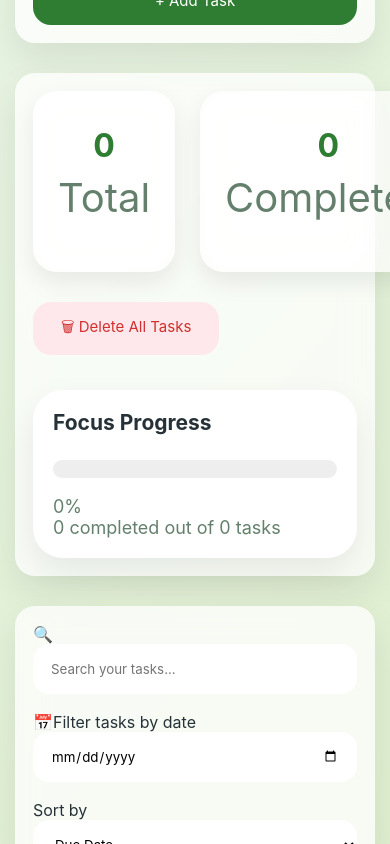
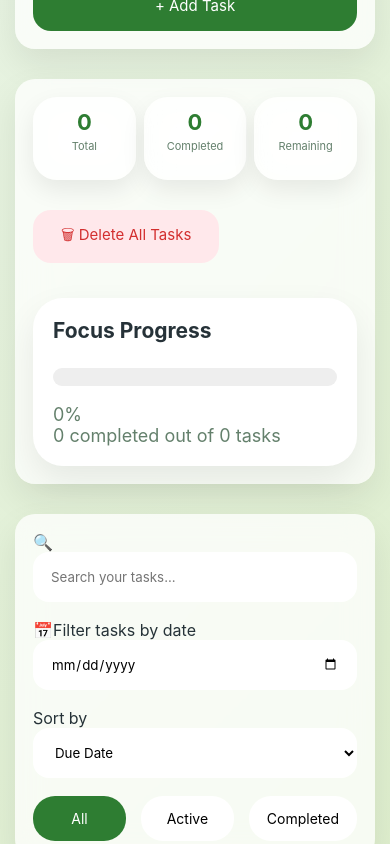
Before and after one commit to Arjon22/focusflow, a React (Vite) app: page /tasks in a window 390 px wide. Shown: the part 920-1764 px from the top of the page. Built offline with nearby package versions, Linux system fonts and the light colour scheme.

Commit message:
Polish responsive UI and fix dashboard warnings

```diff
--- a/src/pages/Dashboard.jsx
+++ b/src/pages/Dashboard.jsx
@@ -2,6 +2,7 @@ import ProductivityChart from "../components/ProductivityChart";
 import UpcomingTasks from "../components/UpcomingTasks";
 import PriorityOverview from "../components/PriorityOverview";
 import FocusMessage from "../components/FocusMessage";
+import { useState } from "react";
 
 function Dashboard({ tasks = [] }) {
   const totalTasks = tasks.length;
@@ -68,8 +69,9 @@ const lowPriorityTasks = tasks.filter(
     "Your future self will thank you."
   ];
 
-  const message =
-    messages[Math.floor(Math.random() * messages.length)];
+  const [message] = useState(
+  messages[Math.floor(Math.random() * messages.length)]
+);
 
   return (
     <div className="dashboard">
@@ -135,6 +137,15 @@ const lowPriorityTasks = tasks.filter(
           <strong>{highPriorityTasks}</strong>
           <span>High Priority</span>
         </div>
+        <div className="dashboard-card">
+  <strong>{mediumPriorityTasks}</strong>
+  <span>Medium Priority</span>
+</div>
+
+<div className="dashboard-card">
+  <strong>{lowPriorityTasks}</strong>
+  <span>Low Priority</span>
+</div>
 
       </div>
 
--- a/src/styles/calendar.css
+++ b/src/styles/calendar.css
@@ -1,6 +1,6 @@
 .calendar-page {
     width: 100%;
-    max-width: 1280px;
+    max-width: 1000px;
     margin: 0 auto;
     padding: 40px 30px;
 }
@@ -246,8 +246,12 @@
     .calendar-header {
         margin-bottom: 20px;
     }
+    .calendar-header {
+        gap: 10px;
+    }
     .calendar-header h2 {
-        font-size: 20px;
+        text-align: center;
+        font-size: 18px;
     }
     .calendar-header button {
         width: 40px;
@@ -256,12 +260,12 @@
         font-size: 16px;
     }
     .calendar-grid {
-        gap: 8px;
+        gap: 5px;
     }
     .calendar-date {
-        min-height: 55px;
+        min-height: 45px;
+        font-size: 14px;
         border-radius: 12px;
-        font-size: 15px;
     }
     .calendar-day-name {
         font-size: 13px;
--- a/src/styles/layout.css
+++ b/src/styles/layout.css
@@ -22,9 +22,11 @@ body {
 
 body {
     font-family: "Inter", Arial, sans-serif;
-    background: linear-gradient(135deg, #edf6ef, #dcedc8);
+    background: linear-gradient( 135deg, #edf6ef, #dcedc8);
     color: var(--text);
+    /* navbar spacing */
     padding-top: 80px;
+    /* bottom breathing space */
     padding-bottom: 90px;
 }
 
@@ -36,11 +38,17 @@ body {
 .app,
 .home-page,
 .dashboard,
-.tasks-page {
+.tasks-page,
+.calendar-page,
+.settings-page {
     width: 100%;
     max-width: 1280px;
     margin: 0 auto;
     padding: 40px 30px;
+}
+
+.main-content {
+    width: 100%;
 }
 
 
@@ -55,6 +63,25 @@ body {
 
 
 /* ==========================
+   SECTION HEADER
+========================== */
+
+.section-header {
+    margin-bottom: 30px;
+}
+
+.section-header h1 {
+    color: var(--primary);
+    margin-bottom: 10px;
+}
+
+.section-header p {
+    color: var(--soft-text);
+    line-height: 1.6;
+}
+
+
+/* ==========================
    COMMON SECTION
 ========================== */
 
@@ -64,14 +91,28 @@ body {
 
 
 /* ==========================
+   REMINDER MANAGER
+========================== */
+
+.reminder-manager {
+    position: relative;
+    z-index: 10;
+    margin: 20px auto;
+    width: fit-content;
+}
+
+
+/* ==========================
    TABLET
 ========================== */
 
-@media (max-width: 992px) {
+@media (max-width:992px) {
     .app,
     .home-page,
     .dashboard,
-    .tasks-page {
+    .tasks-page,
+    .calendar-page,
+    .settings-page {
         padding: 30px 20px;
     }
 }
@@ -81,19 +122,14 @@ body {
    MOBILE
 ========================== */
 
-@media (max-width: 700px) {
+@media (max-width:700px) {
     .app,
     .home-page,
     .dashboard,
-    .tasks-page {
+    .tasks-page,
+    .calendar-page,
+    .settings-page {
         max-width: 100%;
         padding: 20px 15px;
     }
 }
-
-.reminder-manager {
-    position: relative;
-    z-index: 10;
-    margin: 20px auto;
-    width: fit-content;
-}
--- a/src/styles/navigation.css
+++ b/src/styles/navigation.css
@@ -93,11 +93,7 @@
 ========================== */
 
 @media (min-width: 701px) {
-    .home-page,
-    .dashboard,
-    .tasks-page,
-    .calendar-page,
-    .settings-page {
+    .main-content {
         margin-left: 260px;
         width: calc(100% - 260px);
     }
--- a/src/styles/settings.css
+++ b/src/styles/settings.css
@@ -1,13 +1,21 @@
+/* ==========================
+   SETTINGS PAGE
+========================== */
+
 .settings-page {
     width: 100%;
-    max-width: 1280px;
+    max-width: 1000px;
     margin: 0 auto;
     padding: 40px 30px;
 }
 
+
+/* HEADER */
+
 .settings-page h1 {
     color: var(--primary);
     margin-bottom: 10px;
+    font-size: 36px;
 }
 
 .settings-page>p {
@@ -15,23 +23,30 @@
     margin-bottom: 30px;
 }
 
+
+/* SETTINGS CARD */
+
 .settings-card {
     background: rgba(255, 255, 255, 0.75);
     backdrop-filter: blur(20px);
-    border-radius: 24px;
-    padding: 30px;
-    box-shadow: 0 15px 35px rgba(0, 0, 0, 0.08);
+    border-radius: 25px;
+    padding: 35px;
+    box-shadow: 0 15px 35px rgba(0, 0, 0, .08);
 }
 
 .settings-card h2 {
     color: var(--primary);
-    margin-bottom: 10px;
+    margin-bottom: 12px;
+    font-size: 24px;
 }
 
 .settings-card p {
     opacity: .75;
-    margin-bottom: 20px;
+    margin-bottom: 25px;
 }
+
+
+/* REMINDER BUTTON */
 
 .reminder-manager {
     display: flex;
@@ -40,9 +55,9 @@
 }
 
 .reminder-manager button {
-    padding: 12px 25px;
+    padding: 12px 28px;
     border: none;
-    border-radius: 14px;
+    border-radius: 16px;
     background: var(--primary);
     color: white;
     font-size: 15px;
@@ -55,3 +70,29 @@
     transform: translateY(-2px);
     box-shadow: 0 8px 20px rgba(0, 0, 0, .15);
 }
+
+
+/* MOBILE */
+
+@media(max-width:700px) {
+    .settings-page {
+        padding: 25px 15px;
+    }
+    .settings-page h1 {
+        font-size: 28px;
+    }
+    .settings-card {
+        padding: 20px;
+        border-radius: 20px;
+    }
+    .settings-card h2 {
+        font-size: 20px;
+    }
+    .reminder-manager {
+        flex-direction: column;
+        align-items: stretch;
+    }
+    .reminder-manager button {
+        width: 100%;
+    }
+}
--- a/src/styles/task.css
+++ b/src/styles/task.css
@@ -175,13 +175,15 @@
 }
 
 .task-filter button {
-    min-width: 110px;
     height: 45px;
-    padding: 0 25px;
+    padding: 0 18px;
+    min-width: 80px;
     border: none;
     border-radius: 22px;
     cursor: pointer;
     background: white;
+    font-size: 14px;
+    white-space: nowrap;
 }
 
 .task-filter .active-filter {
@@ -356,6 +358,8 @@
 .progress-fill {
     transition: width .4s ease;
 }
+
+
 /* ==========================
 EMPTY STATE
 ========================== */
@@ -551,12 +555,19 @@ EMPTY STATE
 /* Mobile adjustment */
 
 @media(max-width:700px) {
-    .task-filter {
-        justify-content: stretch;
+    .task-stats-container {
+        width: 100%;
+        max-width: 100%;
     }
-    .task-filter button {
-        flex: 1;
-        min-width: auto;
+    .stats-cards {
+        display: flex;
+        flex-direction: column;
+        width: 100%;
+        gap: 15px;
+    }
+    .stat-card {
+        width: 100%;
+        padding: 25px 15px;
     }
 }
 
@@ -618,3 +629,74 @@ EMPTY STATE
         font-size: 21px;
     }
 }
+
+.stats-cards {
+    width: 100%;
+    max-width: 100%;
+}
+
+@media(max-width:700px) {
+    .stats-cards {
+        grid-template-columns: repeat(3, 1fr);
+        gap: 8px;
+    }
+    .stat-card {
+        padding: 18px 5px;
+        border-radius: 18px;
+    }
+    .stat-card strong {
+        font-size: 24px;
+        margin-bottom: 5px;
+    }
+    .stat-card span {
+        font-size: 12px;
+    }
+}
+
+
+/* COMPACT MOBILE TASK STATS */
+
+@media (max-width:700px) {
+    .task-stats-container {
+        max-width: 100%;
+    }
+    .stats-cards {
+        display: grid;
+        grid-template-columns: repeat(3, minmax(0, 1fr));
+        gap: 8px;
+    }
+    .stat-card {
+        padding: 12px 4px !important;
+        border-radius: 15px;
+        min-width: 0;
+    }
+    .stat-card strong {
+        font-size: 22px !important;
+        margin-bottom: 4px;
+    }
+    .stat-card span {
+        font-size: 11px !important;
+    }
+}
+
+
+/* DESKTOP TASK STATS COMPACT */
+
+@media (min-width:701px) {
+    .task-stats-container {
+        max-width: 800px;
+    }
+    .stats-cards {
+        gap: 15px;
+    }
+    .stat-card {
+        padding: 20px 10px !important;
+        border-radius: 20px;
+    }
+    .stat-card strong {
+        font-size: 30px !important;
+    }
+    .stat-card span {
+        font-size: 14px !important;
+    }
+}
```
